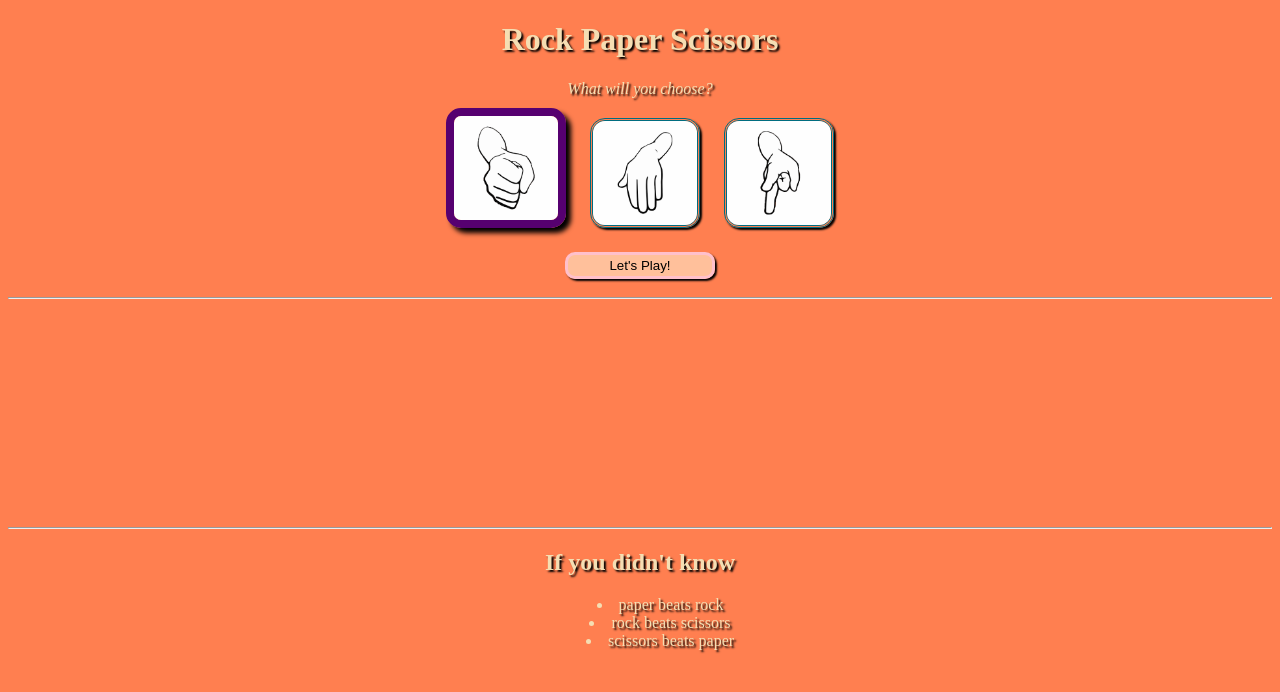
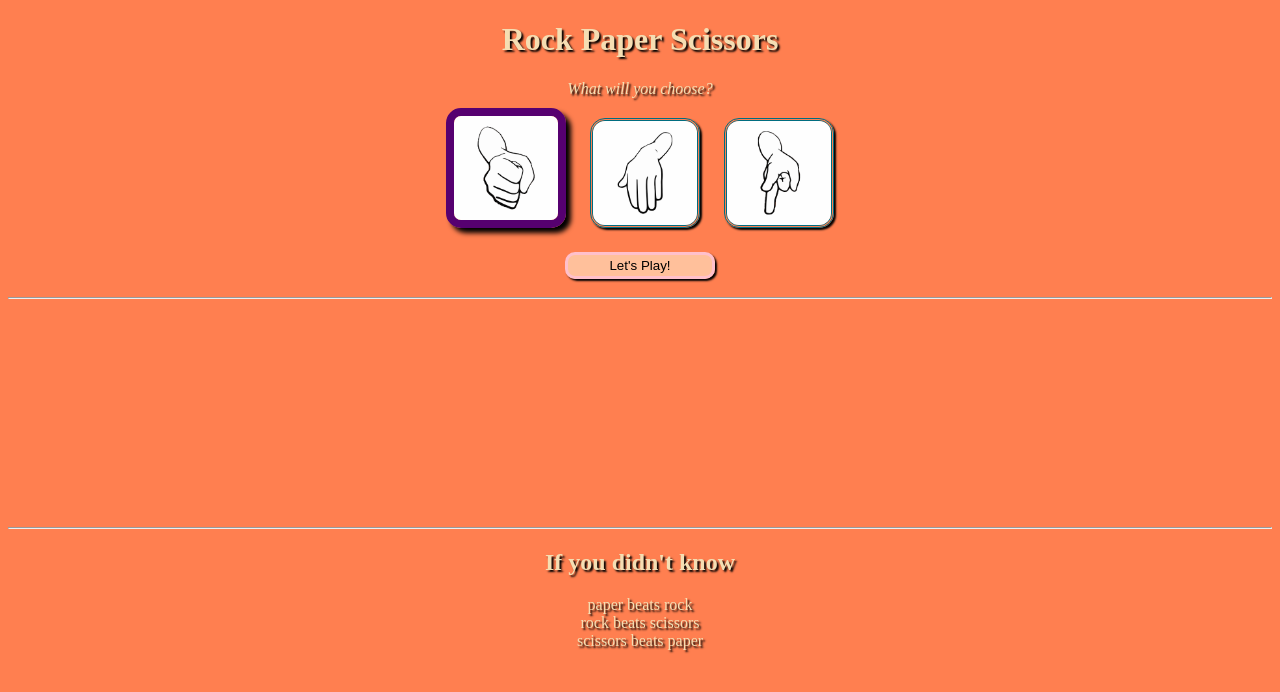
Before and after one commit to SeHarlan/Rock-Paper-Scissors, a plain HTML site: page index.html in a window 1280 px wide. Drawn offline with Linux system fonts and the light colour scheme.

Commit message:
touched up css

```diff
--- a/style.css
+++ b/style.css
@@ -17,7 +17,9 @@ input {
 
 
 ul {
-    list-style-position: inside;
+    /* list-style-position: inside; */
+    list-style: none;
+    padding: 0px;
 
 }
 
@@ -57,6 +59,10 @@ input:checked + .player-choice-img {
     width: 170px;
 }
 
+.player-choice-div {
+
+}
+
 #comp-img {
     width: 120px;
     border: 8px solid rgb(202, 58, 82);
```
